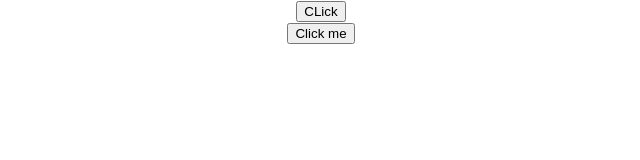
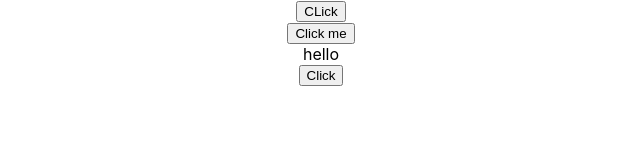
Before and after one commit to ishwarikanase/react-greet, a React (Create React App) app: page / in a window 1280 px wide. Shown: the top 160 px of the page, without its empty margins (319-959 px from the left). Built offline with nearby package versions, Linux system fonts and the light colour scheme.

Commit message:
onClick event bind in class component

```diff
--- a/src/App.js
+++ b/src/App.js
@@ -8,6 +8,7 @@
 import Counter from './components/Counter';
 import FunctionClick from './components/functionClick';
 import ClassClick from './components/classClick';
+import EventBind from './components/EventBind';
 function App() {
   return (
     <div className="App">
@@ -25,6 +26,7 @@
       {/* <Counter/> */}
       <FunctionClick></FunctionClick>
       <ClassClick></ClassClick>
+      <EventBind></EventBind>
     </div>
   );
 }
--- /dev/null
+++ b/src/components/EventBind.js
@@ -0,0 +1,27 @@
+import React, { Component } from 'react'
+
+export class EventBind extends Component {
+    constructor(props) {
+        super(props)
+        this.state = {
+             message:'hello'
+        }
+    }
+
+    clickHandler(){
+        this.setState({
+            message:'good bye '
+        })
+    }
+
+    render() {
+        return (
+            <div>
+                <div>{this.state.message} </div>
+                <button onClick={this.clickHandler.bind(this)}>Click</button>
+            </div>
+        )
+    }
+}
+
+export default EventBind
```
